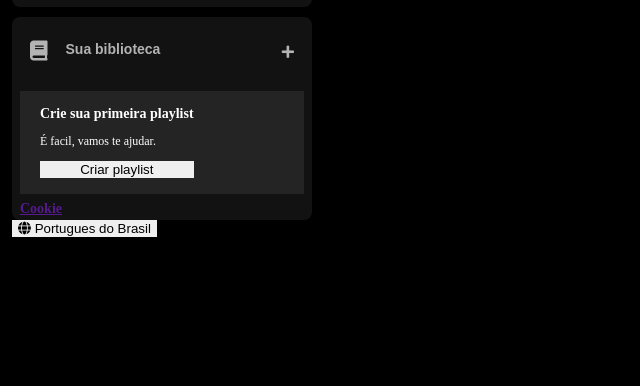
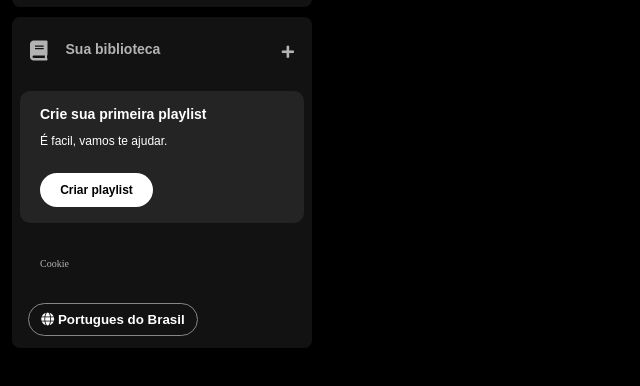
Before and after one commit to RafaelLfckkj/Spotify, a plain HTML site: page index.html in a window 1280 px wide. Shown: the part 166-552 px from the top of the page, without its empty margins (0-640 px from the left). Drawn offline with Linux system fonts and the light colour scheme.

Commit message:
Aula 2 finalizada

```diff
--- a/styles.css
+++ b/styles.css
@@ -99,6 +99,7 @@ body {
   font-size: 14px;
   margin: 8px 0px;
   padding: 16px 20px;
+  border-radius: 10px;
 }
 
 .section-playlist .section-playlist_content{
@@ -109,7 +110,7 @@ body {
 .section-playlist_content .text{
   padding-bottom: 14px;
   color: #ffff;
-
+  font-family: "DM Sans", sans-serif;
 }
 
 .section-playlist_content .title{
@@ -120,3 +121,49 @@ body {
   font-weight: 500;
   font-size: 12px;
 }
+
+.section-playlist_content .section-playlist_button{
+  display: flex;
+  justify-content: center;
+  background-color: #ffff;
+  color: #000;
+  border-radius: 20px;
+  font-size: 12px;
+  font-weight: 700;
+  font-family: "DM Sans", sans-serif;
+  text-decoration: none;
+  text-transform: none;
+  padding: 10px;
+  border: 0px;
+  width: 113px;
+  margin-top: 12px;
+}
+
+.sidebar .cookies{
+  margin: 25px 20px;
+
+}
+
+.sidebar .cookies a{
+  color: #b3b3b3;
+  font-weight: 500;
+  font-size: 10px;
+  text-decoration: none;
+}
+
+.sidebar .cookies a:hover{
+  text-decoration: underline;
+}
+
+.languages .languages_button{
+  align-items: center;
+  background-color: transparent;
+  border: 1px solid #878787;
+  color: #ffff;
+  font-weight: bold;
+  cursor: pointer;
+  width: 170px;
+  margin: 8px;
+  padding: 8px;
+  border-radius: 20px;
+}
```
Also changed, not shown: index.html (+1 -2 lines).
